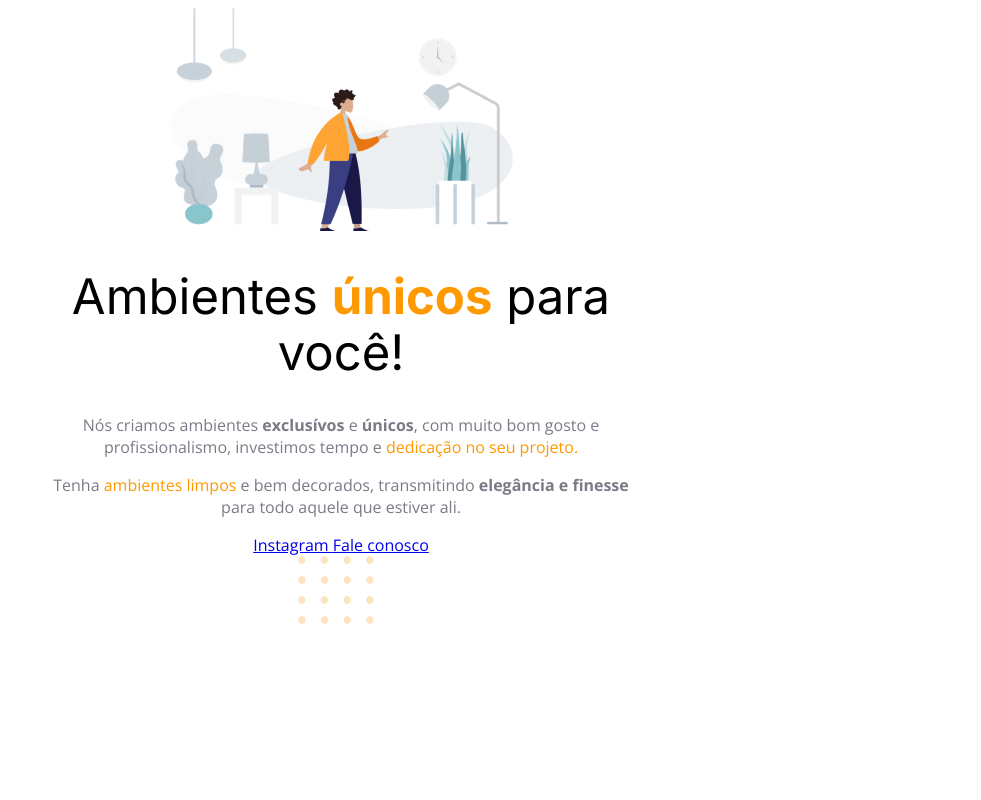
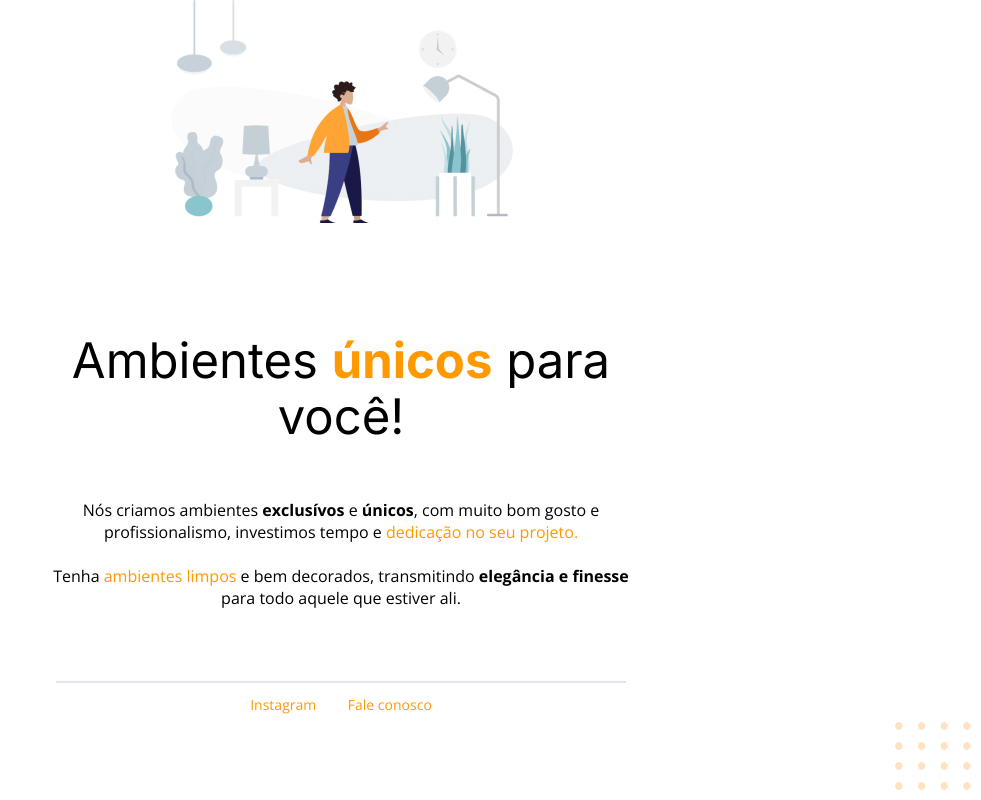
Before and after one commit to DanFerrari/Moveis-Customizados, a plain HTML site: page index.html in a window 1280 px wide. Shown: the whole page, without its empty margins (299-1280 px from the left). Drawn offline with nearby package versions, Linux system fonts and the light colour scheme.

Commit message:
Realizado o reposicionamento no projeto

```diff
--- a/index.html
+++ b/index.html
@@ -23,13 +23,13 @@
         alt="Desenho de uma pessoa vestinho uma camisa amarela em uma sala com móveis">
 
       <h1>Ambientes <span>únicos</span> para você!</h1>
-      <p>
+      <br>
         Nós criamos ambientes <strong>exclusívos</strong> e <strong>únicos</strong>,
         com muito bom gosto e profissionalismo,
         investimos tempo e <span>dedicação no seu projeto.</span>
-      </p>
+    </br>
+      </br>
 
-      <p>
         Tenha <span>ambientes limpos</span> e bem decorados,
         transmitindo <strong>elegância e finesse</strong> para todo
         aquele que estiver ali.
@@ -38,7 +38,11 @@
     </div>
 
     <div id="footer">
+
+<div id="line"></div>
+
       <a
+      target="_blank"
         href="https://instagram.com/moveisparavoce">
           Instagram
       </a>
--- a/style.css
+++ b/style.css
@@ -3,15 +3,16 @@ h1{
   font-weight: normal;
 font-size: 49px;
 line-height: 56px;
-
-
+margin-bottom: 32px;
 }
 
 #hero{
 width: 592px;
-margin: auto;
+margin:0 auto 72px;
+}
 
-
+#hero img{
+  margin-bottom: 72px;
 }
 
 h1 span{
@@ -21,12 +22,46 @@ h1 span{
 body{
   font-family: 'Open Sans', sans-serif;
   text-align: center;
+  margin: 0;
 }
 
-span{
+span ,a{
   color: #FF9900;
 }
 
-p{
+p , #footer{
   color: #7D7987;
+
+  font-size:14px;
+  line-height: 28px;
 }
+
+
+#footer a{
+  color:#FF9900 ;
+  text-decoration: none;
+
+}
+
+
+
+#footer a + a{
+  margin-left: 28px;
+
+}
+
+#line{
+  width: 568px;
+  height: 0px;
+  margin:0 auto 8px ;
+  border: 1px solid #ecdff2 ;
+
+}
+
+#balls{
+  position:fixed;
+  bottom: 0px;
+  right: 0px;
+
+
+}
```
